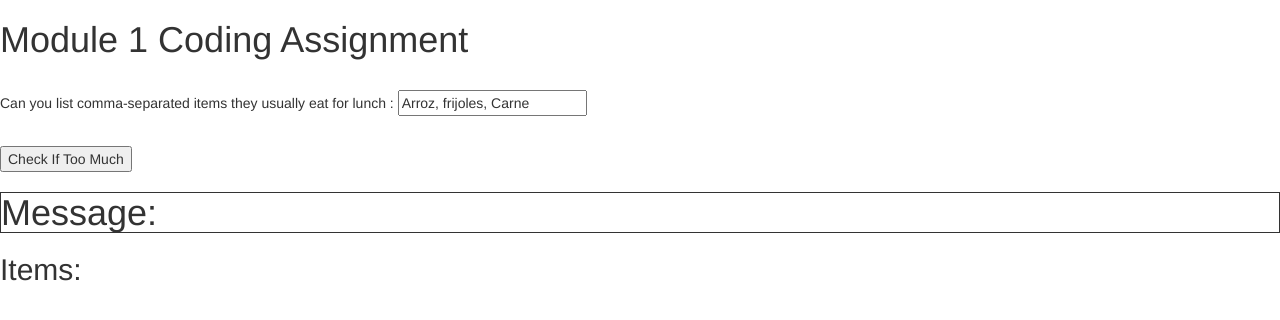
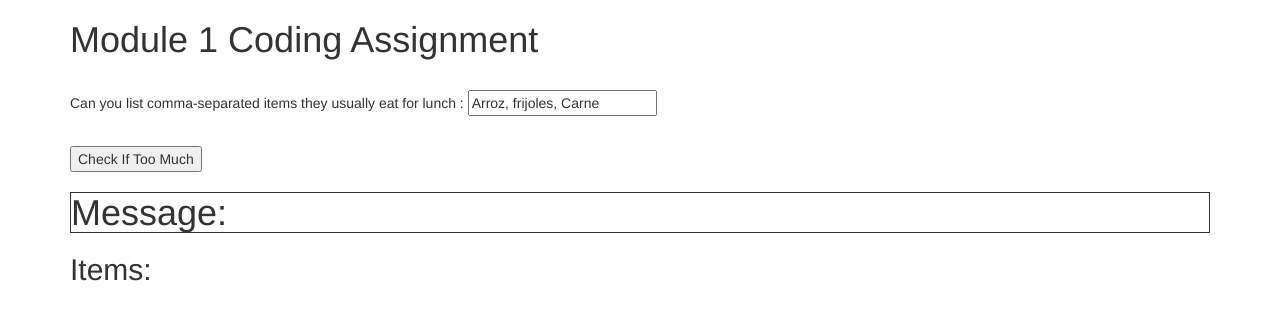
Before and after one commit to maosor/Assignment-1, a plain HTML site: page index.html in a window 1280 px wide. Drawn offline with nearby package versions, Linux system fonts and the light colour scheme.

Commit message:
Update index.html

```diff
--- a/index.html
+++ b/index.html
@@ -5,7 +5,7 @@
 <script src="Scripts/app.js"> </script>
 
 <body>
-<div >
+<div class="container ng-scope">
 <h1>
 Module 1 Coding Assignment
 </h1>
```
